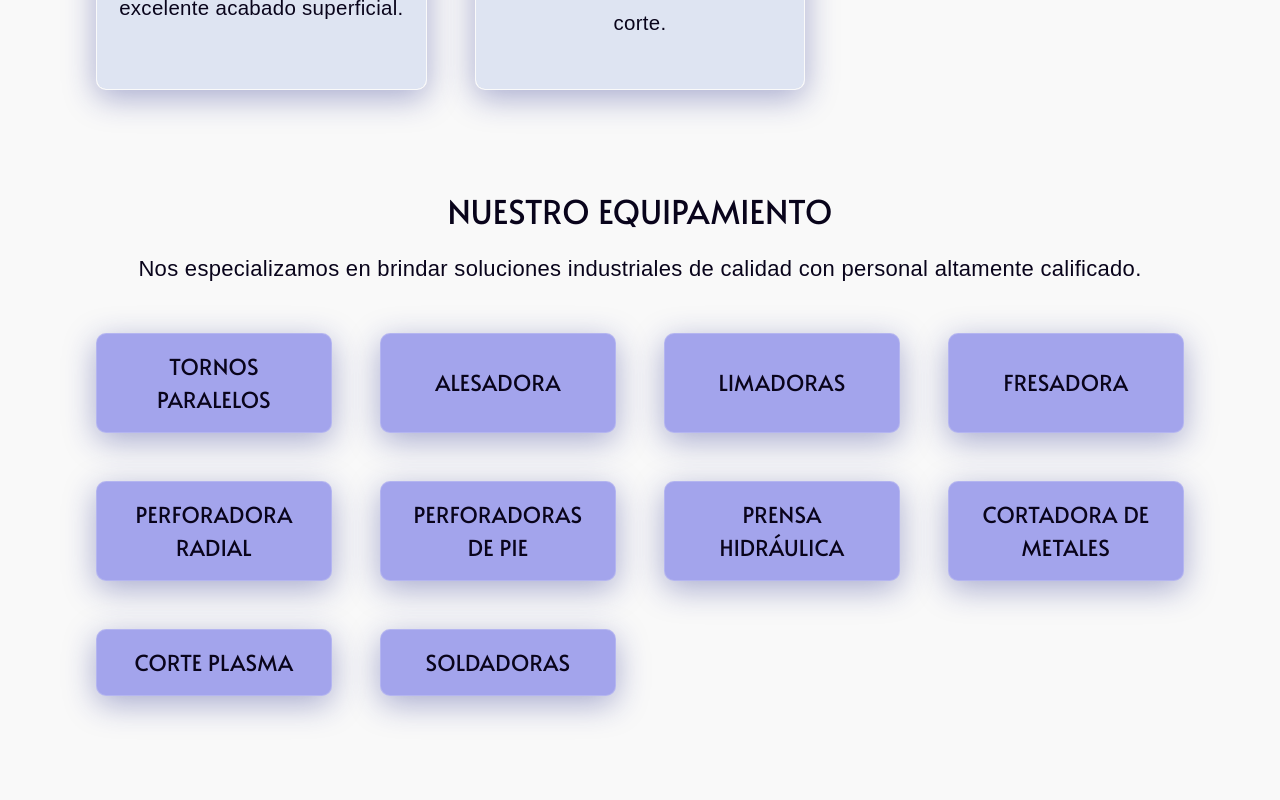
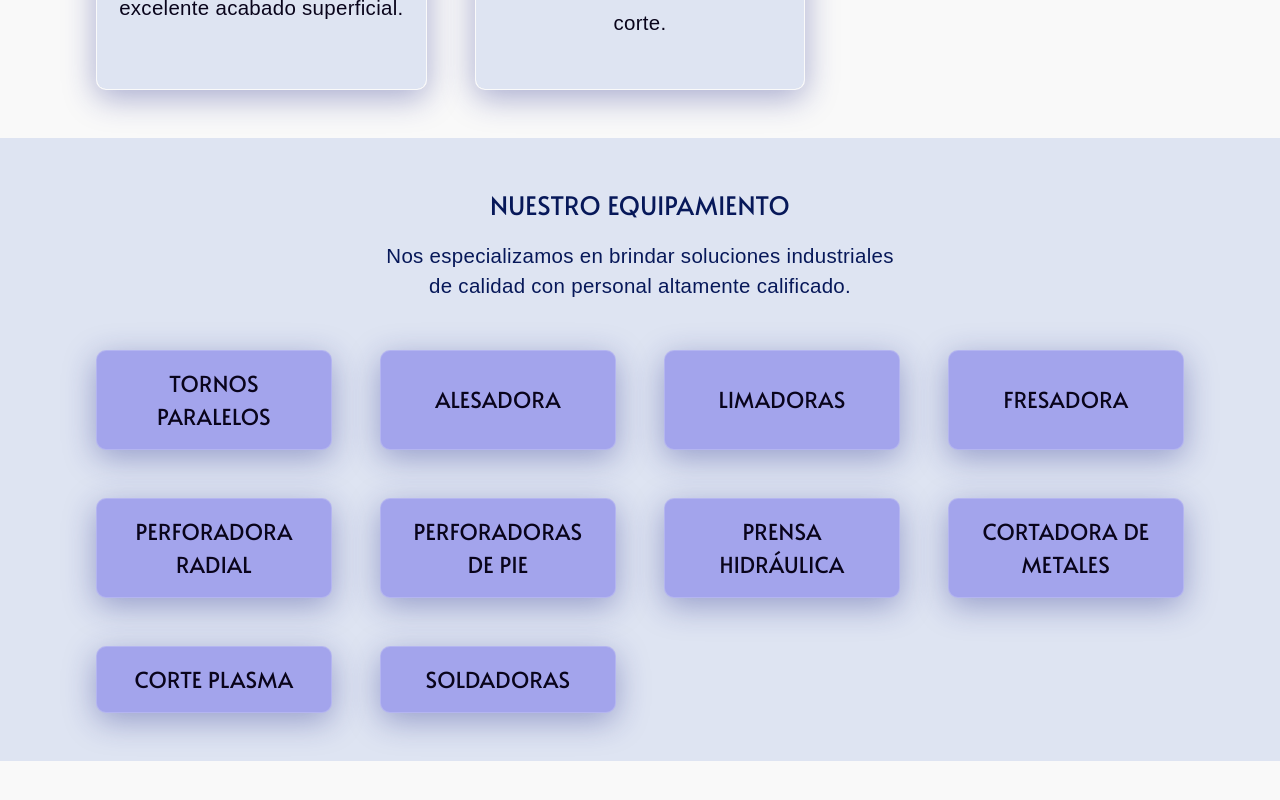
Before and after one commit to EmiLongo/talleres-montreal-react, a React (Vite) app: page / in a window 1280 px wide. Shown: the part 2920-3720 px from the top of the page. Built offline with nearby package versions, Linux system fonts and the light colour scheme; a web font is replaced by a local one.

Commit message:
md equipment- se actualizan titulos

```diff
--- a/src/modules/home/components/Equipment.tsx
+++ b/src/modules/home/components/Equipment.tsx
@@ -1,9 +1,11 @@
 // src/modules/home/components/Equipment.tsx
-import { Box } from "@mui/material";
+import { Box, useTheme } from "@mui/material";
 import React from "react";
-import { SubtitleXL, Title2, TitleXL } from "@theme/textStyles";
+import { Title2 } from "@theme/textStyles";
+import { SectionSubTitle, SectionTitle } from "./Styled";
 
 export const Equipment: React.FC = () => {
+  const { palette } = useTheme();
   const equipment = [
     {title: "Tornos Paralelos",},
     {title: "Alesadora",},
@@ -28,19 +30,15 @@ export const Equipment: React.FC = () => {
       flexDirection: "column",
       alignItems: "center",
       justifyContent: "center",
-      backgroundColor: "background.paper",
+      backgroundColor: palette.primary[100],
       }}
     >
-      <TitleXL id="equipment-title" sx={{ color: "primary.main", marginTop: {xs:"2rem", lg:"3rem", xl:"4rem"}, marginBottom: "1rem" }}>
+      <SectionTitle id="equipment-title" sx={{marginTop: {xs:"2rem", lg:"3rem", xl:"4rem"}}}>
         Nuestro Equipamiento
-      </TitleXL>
-      <SubtitleXL sx={{
-        color: "primary.main",
-        maxWidth: "1100px",
-        margin: "0 auto",
-      }}>
+      </SectionTitle>
+      <SectionSubTitle>
       Nos especializamos en brindar soluciones industriales de calidad con personal altamente calificado.
-      </SubtitleXL>
+      </SectionSubTitle>
       <Box
         sx={{
           display: "grid",
```
